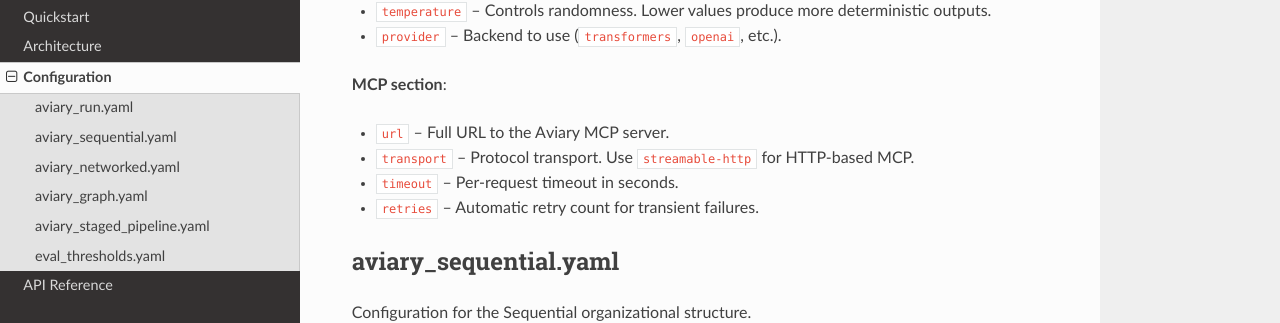
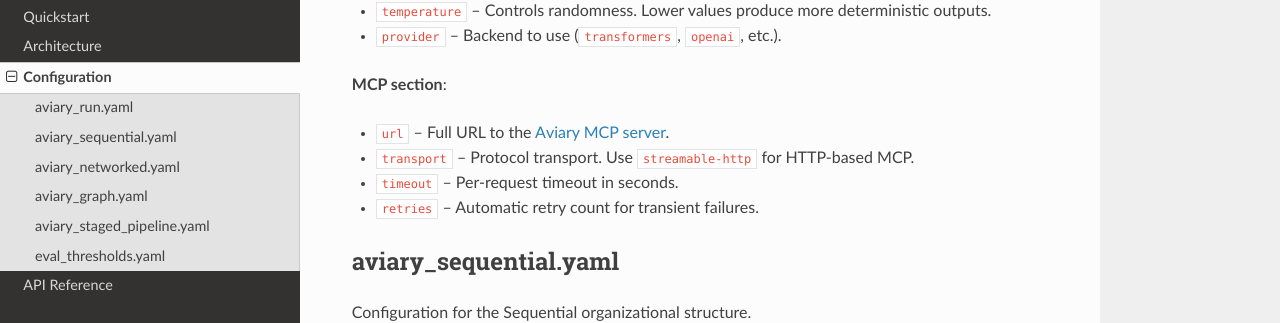
Before and after one commit to cmudrc/MAS-Aviary, a Sphinx documentation site: the page built from docs/configuration.rst, in a window 1280 px wide and 900 px high, scrolled down 718 px. Shown: the part 135-458 px from the top of the window. Built offline with Sphinx 7.4.7 and the Read the Docs theme 3.1.0, drawn with Linux system fonts in a browser that asks for light colours; part of the change alters nothing that is shown.

```diff
--- a/docs/configuration.rst
+++ b/docs/configuration.rst
@@ -44,7 +44,7 @@ connection, and general run parameters.
 
 **MCP section**:
 
-- ``url`` -- Full URL to the Aviary MCP server.
+- ``url`` -- Full URL to the `Aviary MCP server <https://github.com/Jezemba/Aviary>`_.
 - ``transport`` -- Protocol transport. Use ``streamable-http`` for HTTP-based
   MCP.
 - ``timeout`` -- Per-request timeout in seconds.
```
